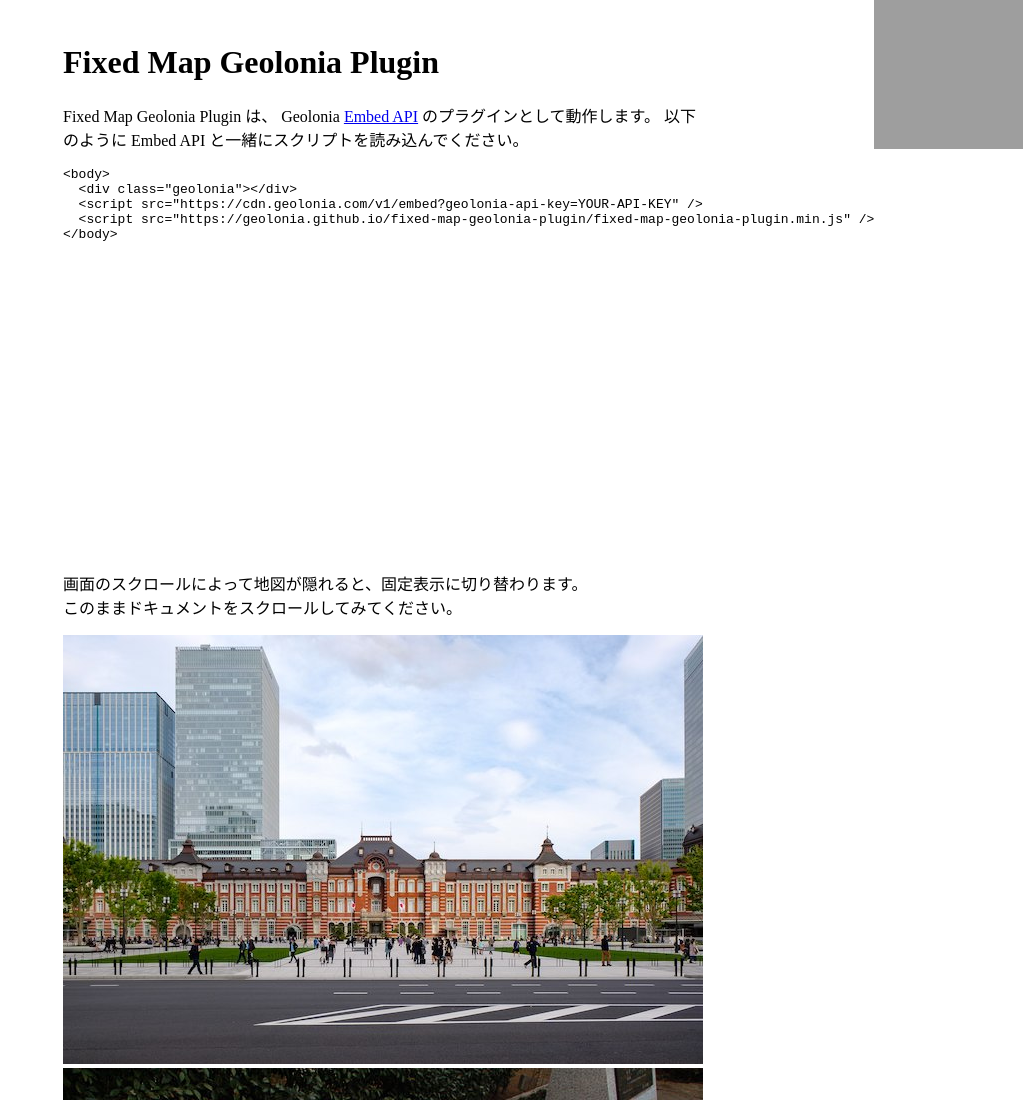
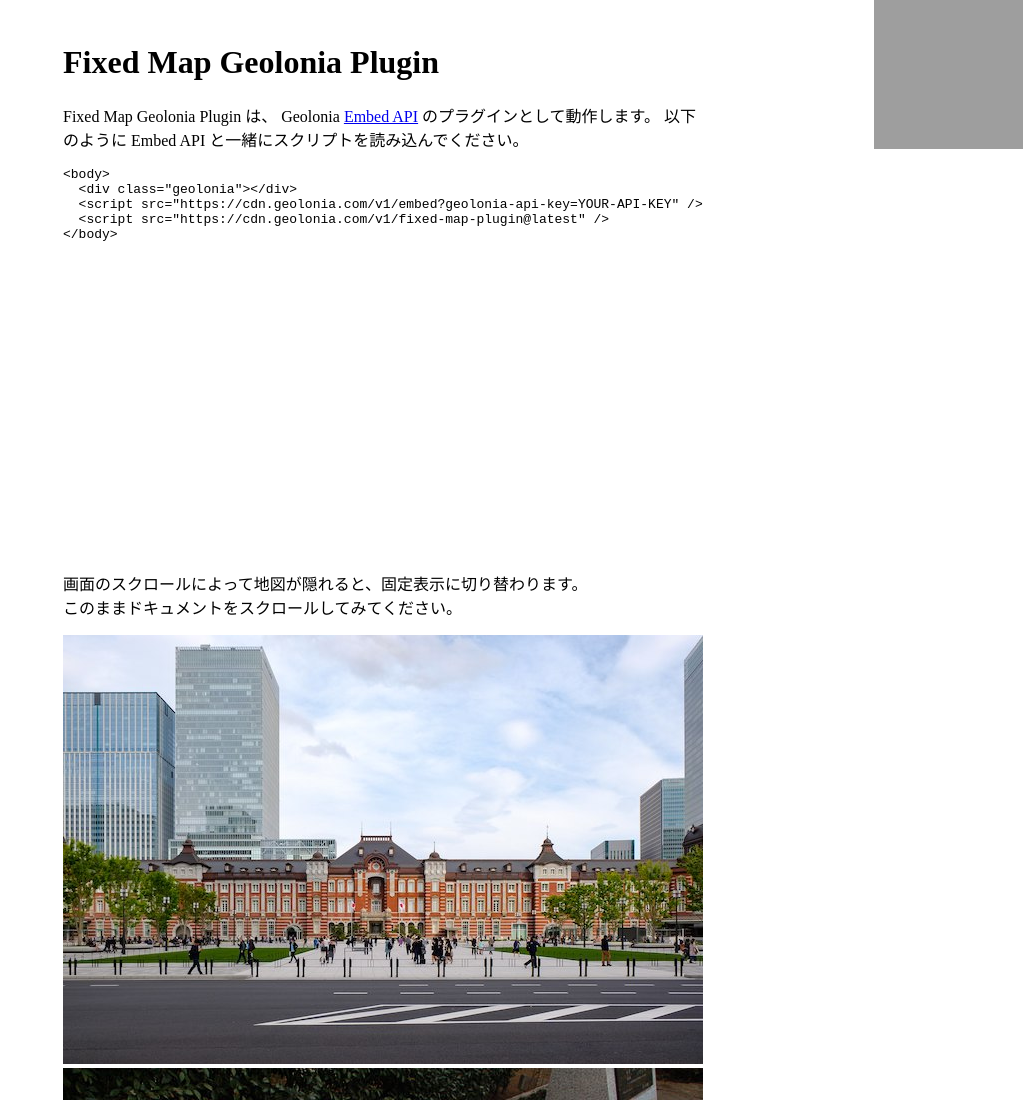
Before and after one commit to geolonia/fixed-map-plugin, a plain HTML site: page index.html in a window 1280 px wide. Shown: the top 1100 px of the page, without its empty margins (257-1280 px from the left). Drawn offline with Linux system fonts and the light colour scheme; grey boxes are pictures that could not be loaded; a script that the page names is missing; a small style sheet from the web is missing.

Commit message:
deploy: 3a1b56791c42ac318575d28ff362a654b177c728

```diff
--- a/index.html
+++ b/index.html
@@ -36,7 +36,7 @@
     }</style></head><body><main><h1>Fixed Map Geolonia Plugin</h1><p>Fixed Map Geolonia Plugin は、 Geolonia <a href="https://docs.geolonia.com/embed-api/">Embed API</a> のプラグインとして動作します。 以下のように Embed API と一緒にスクリプトを読み込んでください。</p><pre><code class="html">&lt;body&gt;
   &lt;div class=&quot;geolonia&quot;&gt;&lt;/div&gt;
   &lt;script src=&quot;https://cdn.geolonia.com/v1/embed?geolonia-api-key=YOUR-API-KEY&quot; /&gt;
-  &lt;script src=&quot;https://geolonia.github.io/fixed-map-geolonia-plugin/fixed-map-geolonia-plugin.min.js&quot; /&gt;
+  &lt;script src=&quot;https://cdn.geolonia.com/v1/fixed-map-plugin@latest&quot; /&gt;
 &lt;/body&gt;</code></pre><div class="geolonia" data-lat="35.65810422222222" data-lng="139.74135747222223" data-zoom="9"></div><p>画面のスクロールによって地図が隠れると、固定表示に切り替わります。<br/>このままドキュメントをスクロールしてみてください。</p><img src="./images/tokyo.jpg" alt="just a placeholder"> <img src="./images/origin.jpg" alt="just a placeholder"><p>ここまでスクロールした方は、地図が右下に固定されているのが見えるはずです。</p><h2>カスタマイズ</h2><code class="inline">fixed</code> クラス、または <code class="inline">geolonia-map-fixed</code> クラスを使って CSS を上書きすることで、固定マップのスタイルを変更できます。<pre><code class="css">/* 固定位置を左上に変更 */
 .geolonia.fixed {
   left: 10px;
```
